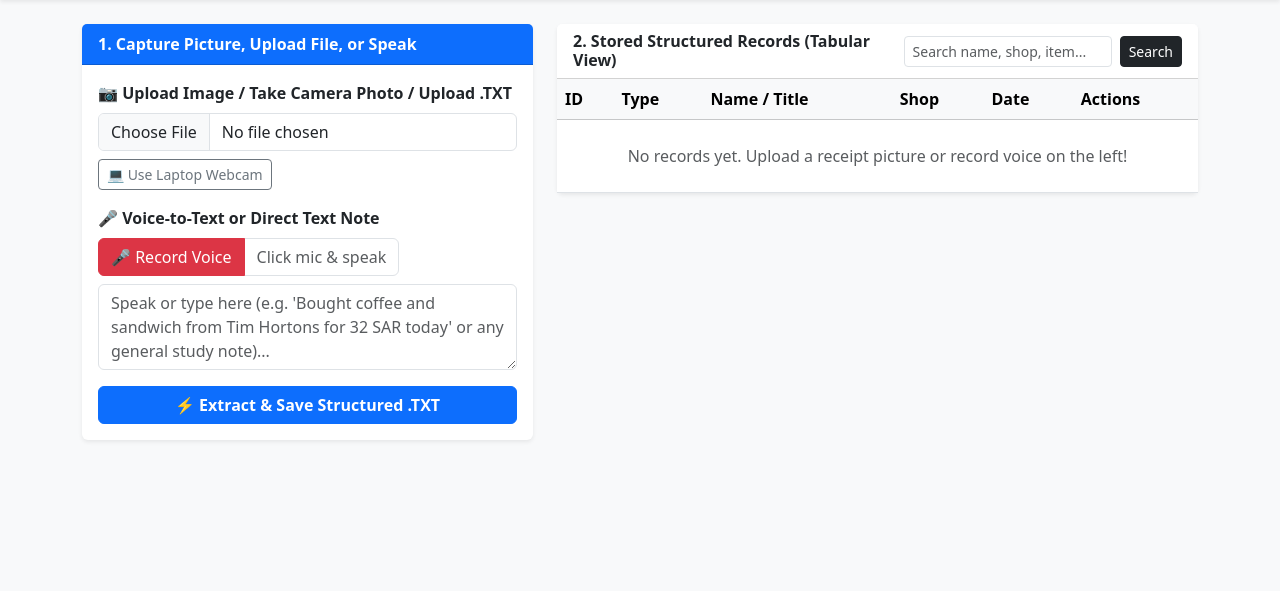
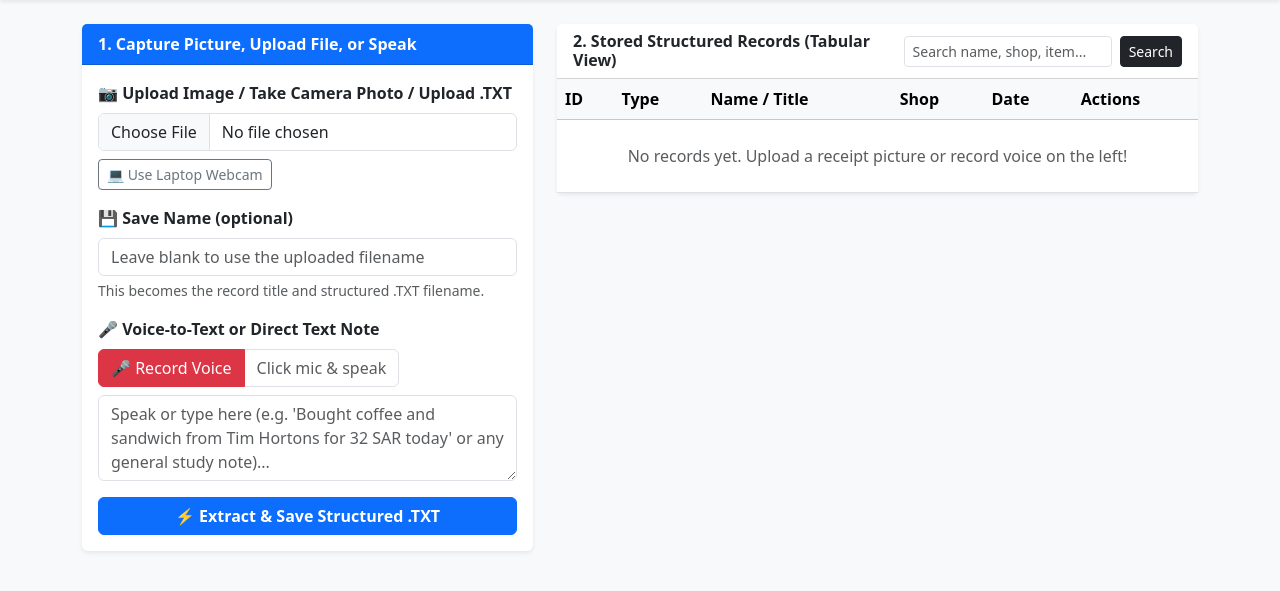
Before and after one commit to wajid4600w-art/sbs-smart-capture, a Flask app: page / in a window 1280 px wide. Shown: the part 56-647 px from the top of the page. Run offline with Flask 3, Linux system fonts and the light colour scheme; data that the repository does not hold is empty.

Commit message:
Improve document naming and Gemini processing

```diff
--- a/app.py
+++ b/app.py
@@ -14,7 +14,7 @@ from google.genai import types
 
 load_dotenv()
 
-app = Flask(__name__)
+app = Flask(__name__, template_folder="template")
 app.secret_key = os.environ.get("SECRET_KEY", "cpit251-sbs-secret-key-2026")
 
 # Folders for storing uploaded images and structured .txt files
@@ -56,6 +56,9 @@ init_db()
 
 def allowed_file(filename):
     return "." in filename and filename.rsplit(".", 1)[1].lower() in ALLOWED_EXTENSIONS
+
+def filename_stem(filename):
+    return os.path.splitext(secure_filename(filename))[0]
 
 def format_structured_txt(data):
     """Formats extracted data into a clean, parseable tabular .txt file."""
@@ -120,7 +123,7 @@ def analyze_with_gemini(image_path=None, voice_text=None):
             contents.append(f"Input Text/Voice Transcript: {voice_text}")
 
         response = client.models.generate_content(
-            model="gemini-2.5-flash",
+            model="gemini-3.6-flash",
             contents=contents,
             config=types.GenerateContentConfig(response_mime_type="application/json")
         )
@@ -173,11 +176,14 @@ def index():
 @app.route("/records/add", methods=["POST"])
 def add_record():
     voice_text = request.form.get("voice_text", "").strip()
+    requested_name = request.form.get("record_name", "").strip()
     file = request.files.get("file")
     img_filename = ""
     img_path = None
+    uploaded_name = ""
 
     if file and file.filename and allowed_file(file.filename):
+        uploaded_name = filename_stem(file.filename)
         ext = file.filename.rsplit(".", 1)[1].lower()
         img_filename = secure_filename(f"scan_{int(datetime.now().timestamp())}.{ext}")
         img_path = os.path.join(UPLOAD_FOLDER, img_filename)
@@ -188,8 +194,11 @@ def add_record():
             img_path = None
 
     extracted = analyze_with_gemini(image_path=img_path, voice_text=voice_text)
+    record_name = requested_name or uploaded_name or extracted.get("name", "Untitled")
+    extracted["name"] = record_name
     raw_txt = format_structured_txt(extracted)
-    txt_filename = f"record_{int(datetime.now().timestamp())}.txt"
+    txt_stem = secure_filename(record_name) or f"record_{int(datetime.now().timestamp())}"
+    txt_filename = f"{txt_stem}_{int(datetime.now().timestamp())}.txt"
     txt_path = os.path.join(TXT_FOLDER, txt_filename)
     with open(txt_path, "w", encoding="utf-8") as f:
         f.write(raw_txt)
--- a/template/index.html
+++ b/template/index.html
@@ -72,6 +72,13 @@
                             </div>
                             <video id="webcam" class="w-100 mt-2 rounded d-none" autoplay playsinline></video>
                             <canvas id="canvas" class="d-none"></canvas>
+                        </div>
+
+                        <div class="mb-3">
+                            <label class="form-label fw-semibold">💾 Save Name (optional)</label>
+                            <input type="text" name="record_name" class="form-control"
+                                   placeholder="Leave blank to use the uploaded filename">
+                            <div class="form-text">This becomes the record title and structured .TXT filename.</div>
                         </div>
 
                         <div class="mb-3">
```
